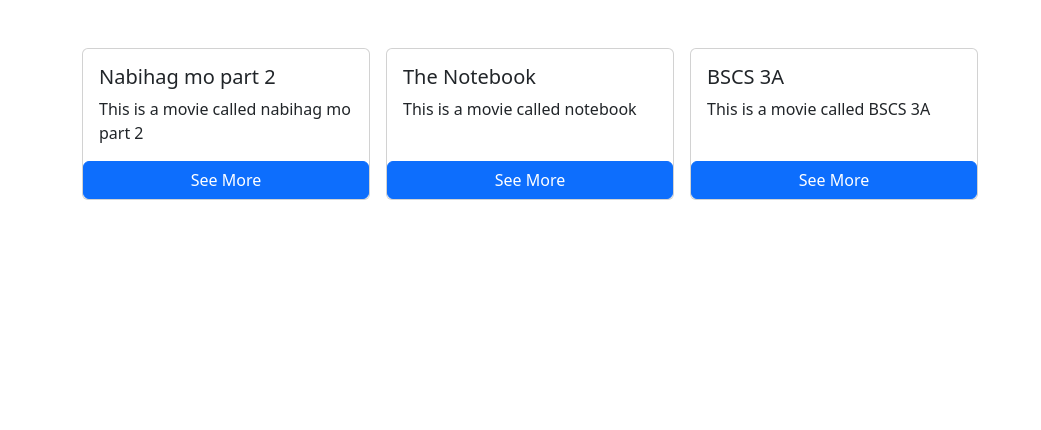
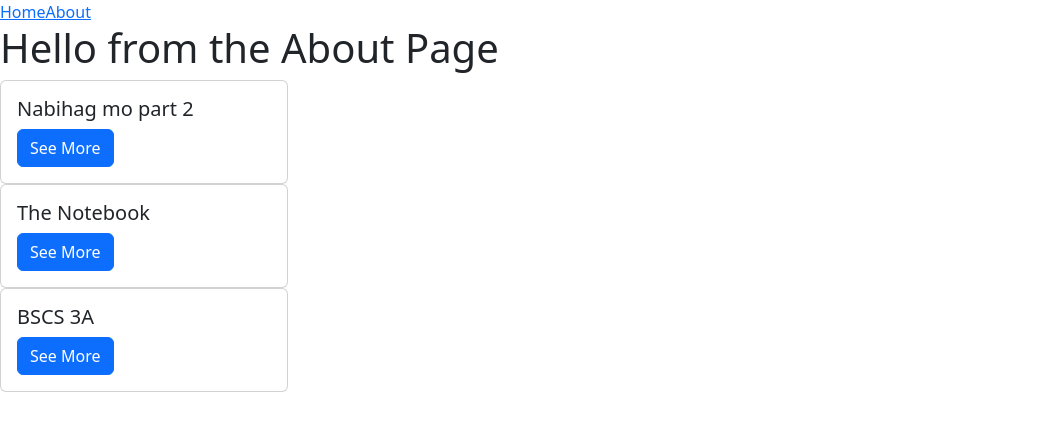
Before and after one commit to churtnoel24/first-project, a React (Vite) app: page /about in a window 1280 px wide. Shown: the top 430 px of the page, without its empty margins (0-1041 px from the left). Built offline with nearby package versions, Linux system fonts and the light colour scheme.

Commit message:
march13 class

```diff
--- a/package.json
+++ b/package.json
@@ -12,7 +12,8 @@
   "dependencies": {
     "bootstrap": "^5.3.8",
     "react": "^19.2.0",
-    "react-dom": "^19.2.0"
+    "react-dom": "^19.2.0",
+    "react-router-dom": "^7.13.1"
   },
   "devDependencies": {
     "@eslint/js": "^9.39.1",
--- a/src/App.jsx
+++ b/src/App.jsx
@@ -1,37 +1,39 @@
+import { BrowserRouter, Routes, Route } from 'react-router-dom';
+// import { useState } from 'react'
 import './App.css'
 import Button from './components/Button';
 import Card from './components/Card';
+import Users from './components/Users';
+import Home from './pages/Home'
+import About from './pages/About'
+import AboutDetails from './pages/AboutDetails'
 
 function App() {
 
   const cardItems = [{
-    id: crypto.randomUUID(),
+    id: 1,
     title: 'Nabihag mo part 2',
     description: 'This is a movie called nabihag mo part 2'
   }, {
-    id: crypto.randomUUID(),
+    id: 2,
     title: 'The Notebook',
     description: 'This is a movie called notebook'
   }, {
-    id: crypto.randomUUID(),
+    id: 3,
     title: 'BSCS 3A',
     description: 'This is a movie called BSCS 3A'
   },];
 
+
   return (
-    <div className='container mt-5'>
-      {/* <Button color="primary" text="Confirm" />
-        <Button color="secondary"text="Info" />
-        <Button color="danger"text="Remove" /> */}
-      <div className='d-flex flex-col gap-3'>
-        {cardItems.map((item) => {
-          return (
-            <Card key={item.id} title={item.title} description={item.description} />
-          )
-        })}
-      </div>
-    </div>
-  )
+    <BrowserRouter>
+      <Routes>
+        <Route index element={<Home />} />
+        <Route path="/about" element={<About cardItems={cardItems} />} />
+        <Route path="/about/:id" element={<AboutDetails cardItems={cardItems} />} />
+      </Routes>
+    </BrowserRouter>
+  );
 }
 
 export default App
--- a/src/components/Button.jsx
+++ b/src/components/Button.jsx
@@ -1,7 +1,7 @@
-function Button({text, color}){
+function Button({text, color, onclick}){
 
     return (
-        <button className={`btn btn-${color}`}>{text}</button>
+        <button className={`btn btn-${color}`} onClick={onclick}>{text}</button>
     );
 }
 
--- /dev/null
+++ b/src/components/Users.jsx
@@ -0,0 +1,21 @@
+import { useState, useEffect } from "react";
+
+function Users() {
+  const [users, setUsers] = useState([]);
+
+  useEffect(() => {
+    fetch("https://jsonplaceholder.typicode.com/users")
+      .then(response => response.json())
+      .then(data => setUsers(data));
+  }, []);
+
+  return (
+    <ul>
+      {users.map(user => {
+        return <li key={user.id}>{user.name}, PHONE Number {user.phone}</li>
+      })}
+    </ul>
+  );
+}
+
+export default Users;
--- /dev/null
+++ b/src/pages/About.jsx
@@ -0,0 +1,24 @@
+import { Link } from 'react-router-dom'
+
+function About({ cardItems }) {
+    return (
+        <>
+            <Link to="/">Home</Link>
+            <Link to="/about">About</Link>
+            <h1>Hello from the About Page</h1>
+
+            {cardItems.map((item) => {
+                return <div className="card" style={{ width: '18rem' }} key={item.id}>
+                    <div className="card-body">
+                        <h5 className="card-title">{item.title}</h5>
+                        <Link className='btn btn-primary' to={`/about/${item.id}`}>See More</Link>
+                    </div>
+                </div>
+            })}
+        </>
+    );
+}
+
+
+
+export default About;
--- /dev/null
+++ b/src/pages/AboutDetails.jsx
@@ -0,0 +1,19 @@
+import { Link, useParams } from 'react-router-dom'
+
+function AboutDetails({ cardItems }) {
+
+    const { id } = useParams();
+
+    const cardItem = cardItems.find((c) => c.id === Number(id));
+    return (
+        <>
+            Item ID: {id}<br></br>
+            Item Title: {cardItem.title}<br></br>
+            Item Description: {cardItem.description}
+        </>
+    );
+}
+
+
+
+export default AboutDetails;
--- /dev/null
+++ b/src/pages/Home.jsx
@@ -0,0 +1,17 @@
+import { Link } from 'react-router-dom'
+
+function Home() {
+    return (
+        <>
+            <nav>
+                <Link to="/">Home</Link>
+                <Link to="/about">About</Link>
+            </nav>
+            <h1>Hello from the Home Page</h1>
+        </>
+    );
+}
+
+
+
+export default Home;
```
Also changed, not shown: 1 other file (tests, documents, lock files or other folders).
